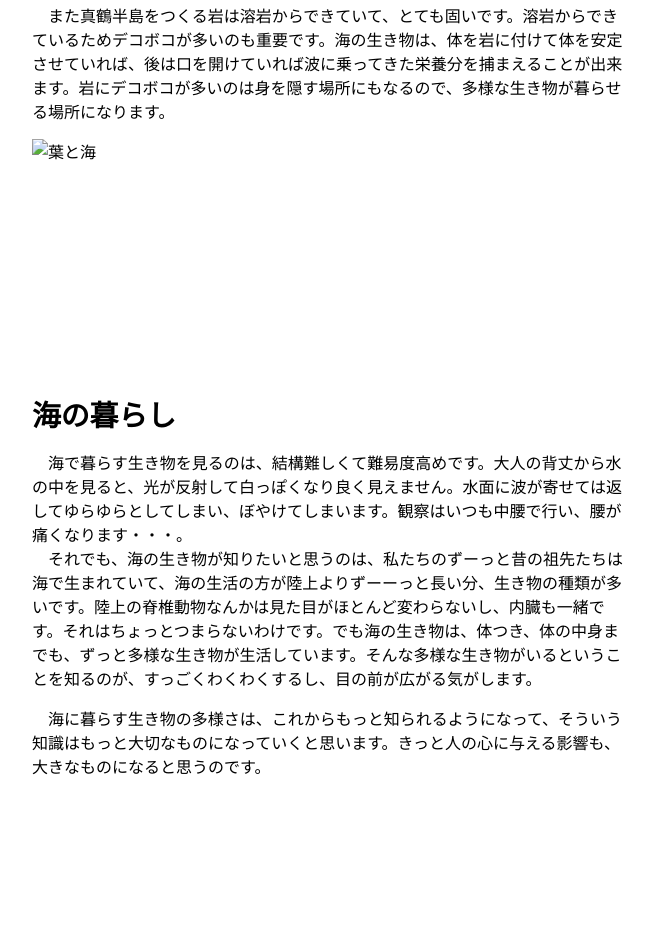
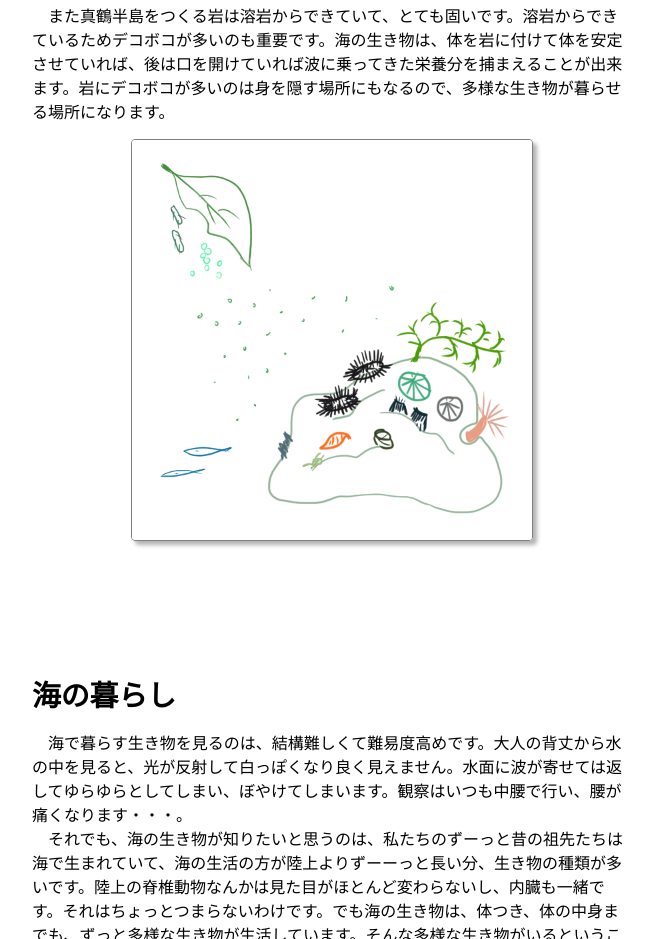
Before and after one commit to akamono/manadurunoisoya, a plain HTML site: page index.html in a window 1280 px wide. Shown: the part 1297-2236 px from the top of the page, without its empty margins (308-961 px from the left). Drawn offline with Linux system fonts and the light colour scheme.

Commit message:
Add files via upload

```diff
--- a/style.css
+++ b/style.css
@@ -62,7 +62,7 @@ h1 {
 .nature, .sea {
   max-width: 100%;
   width: 600px;
-  height: 560px;
+  height: 840px;
   margin: auto;
 }
 
@@ -79,8 +79,19 @@ h2 {
   border: 1px solid rgb(128, 128, 128);
   border-radius: 4px;
   box-shadow: 4px 4px 4px rgb(0,0,0,0.3);
+}
 
+.leaf {
+  display: block;
+  max-width: 100%;
+  height: auto;
+  margin: 0px auto;
+  border: 1px solid rgb(128, 128, 128);
+  border-radius: 4px;
+  box-shadow: 4px 4px 4px rgb(0,0,0,0.3);
 }
+
+
 
 footer {
   width: 400px;
```
Also changed, not shown: leaf-sea.png (added).
